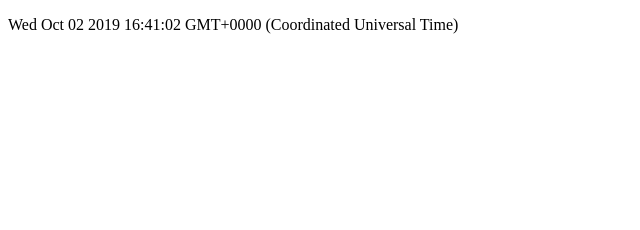
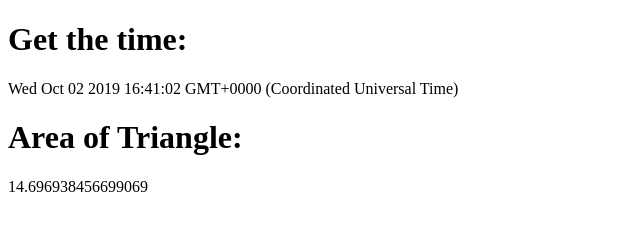
Before and after one commit to Cediba/Basic-Javascript, a plain HTML site: page Javascript-basics/index.html in a window 1280 px wide. Shown: the whole page, without its empty margins (0-640 px from the left). Drawn offline with Linux system fonts and the light colour scheme.

Commit message:
function to calculate area of triangle

```diff
--- a/Javascript-basics/basics.js
+++ b/Javascript-basics/basics.js
@@ -5,3 +5,14 @@ var d = new Date();
 document.getElementById("demo").innerHTML = d;
 
 console.log(d);
+
+
+/*** area of a triangle */
+
+function getAreaOfTriangle(side1, side2, side3){
+    var p = (side1+side2+side3)/2;
+    var a = Math.sqrt(p*(p-side1)*(p-side2)*(p-side3));
+    return a;
+}
+
+document.getElementById("demo1").innerHTML = (getAreaOfTriangle(5,6,7));
--- a/Javascript-basics/index.html
+++ b/Javascript-basics/index.html
@@ -7,7 +7,13 @@
     <title>Document</title>
 </head>
 <body>
+    <h1>Get the time:</h1>
     <p id="demo"></p>
+
+
+    <h1>Area of Triangle:</h1>
+    <p id="demo1"></p>
+
 <script src="basics.js" type="text/javascript"></script>
 </body>
 </html>
```
